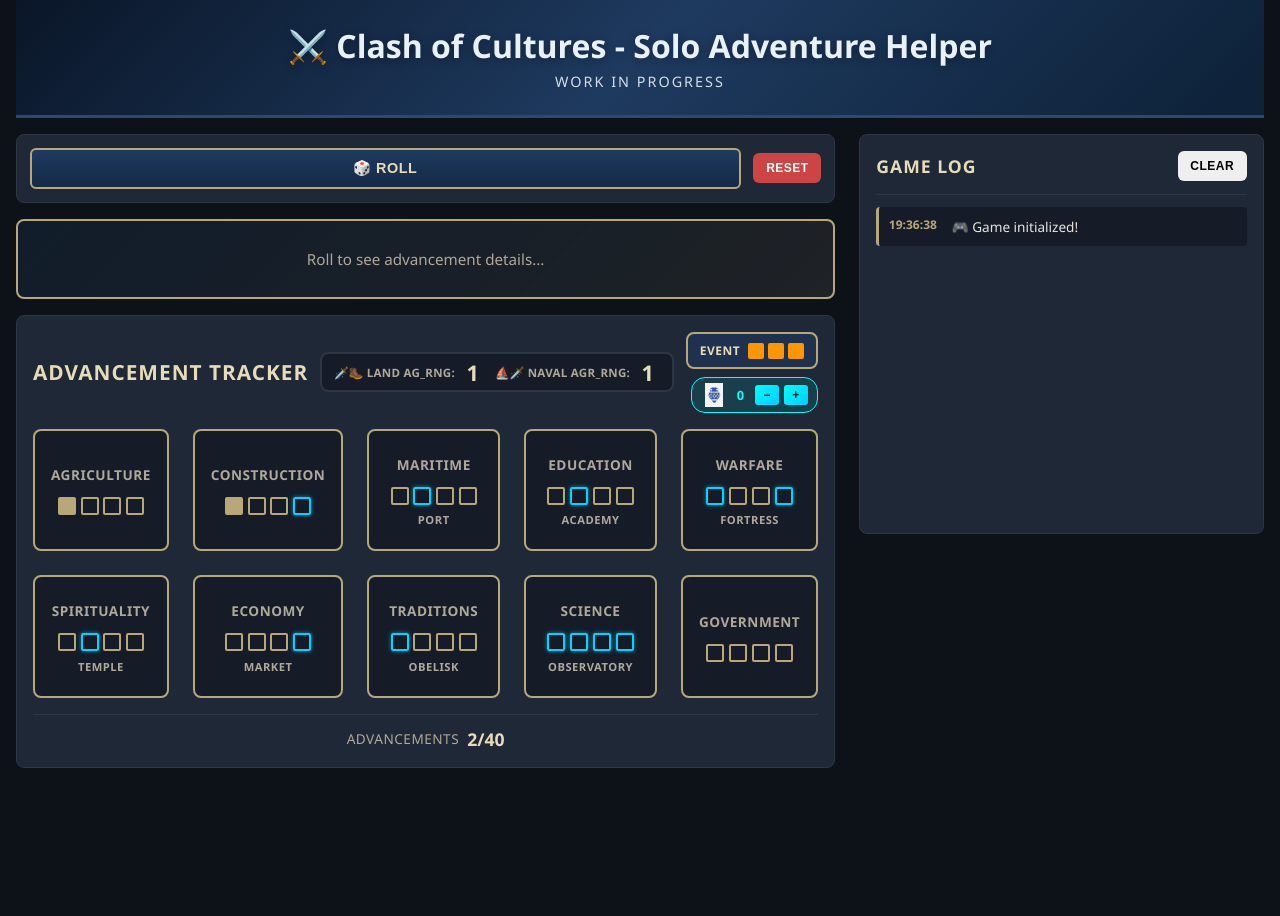
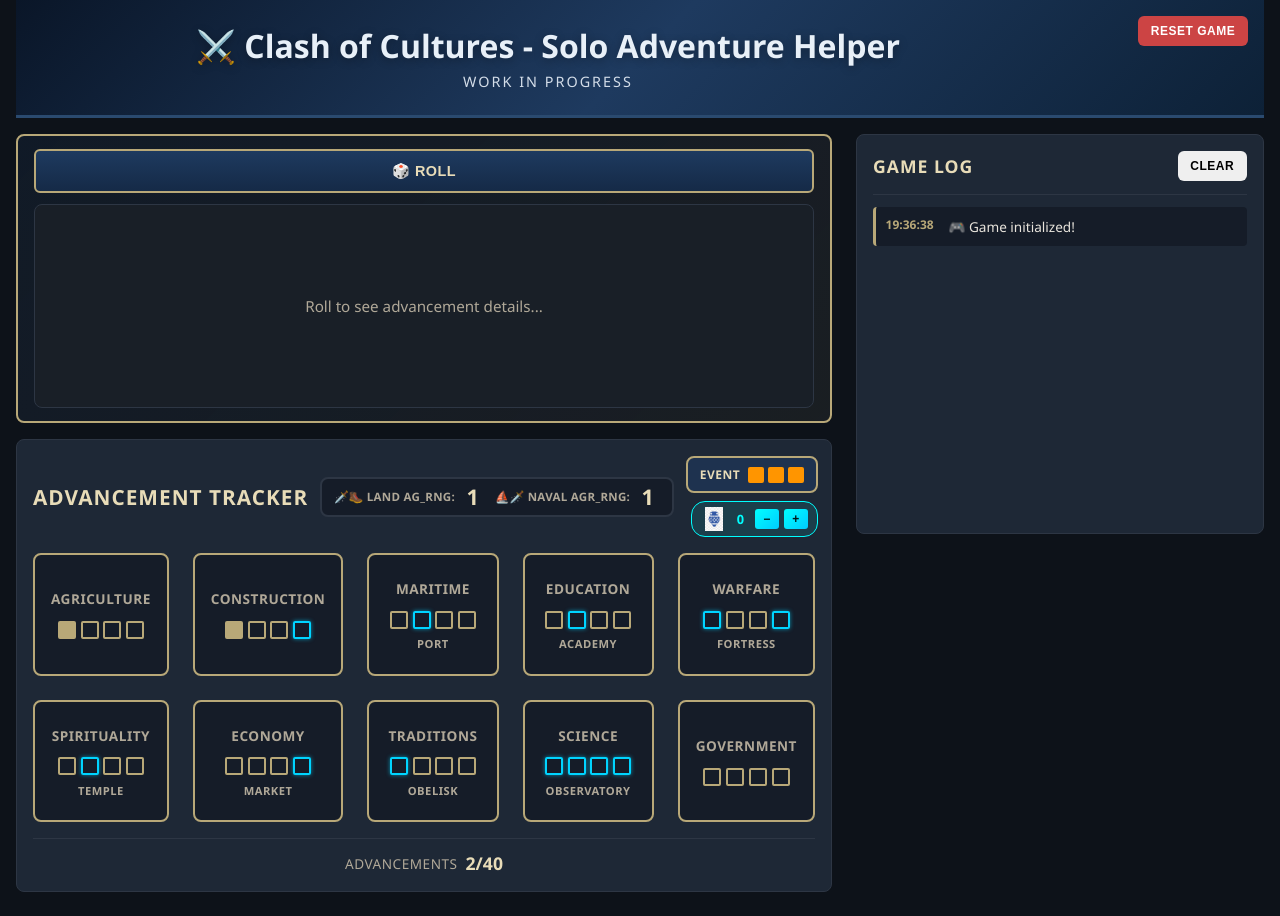
Before and after one commit to raptorsvk/CoC_IBO, a plain HTML site: page index.html in a window 1280 px wide. Before the commit the page ends 800 px from the top, so only its background shows below. Drawn offline with Linux system fonts and the light colour scheme.

Commit message:
more redesign

```diff
--- a/index.html
+++ b/index.html
@@ -10,26 +10,23 @@
     <div class="container">
         <!-- Header (navy blue) -->
         <header class="header">
+            <button type="button" id="resetGameBtn" class="btn btn-danger btn-small header-reset-btn">Reset game</button>
             <h1>⚔️ Clash of Cultures - Solo Adventure Helper</h1>
             <p class="subtitle">work in progress</p>
         </header>
 
         <!-- Main Content -->
         <div class="main-grid">
-            <!-- Left Panel: Tracker (Large) -->
             <div class="left-panel">
-                <!-- Roll Controls -->
-                <section class="control-section compact">
-                    <div class="control-row">
-                        <button id="rollBtn" class="btn btn-primary">🎲 Roll</button>
-                        <button id="resetGameBtn" class="btn btn-danger btn-small">Reset</button>
-                    </div>
-                </section>
-
-                <!-- Roll Info Section -->
-                <section class="info-section">
-                    <div id="rollInfo">
-                        <p class="info-placeholder">Roll to see advancement details...</p>
+                <!-- Roll + roll result (fixed-height text area) -->
+                <section class="roll-action-section">
+                    <div class="roll-action-row">
+                        <button type="button" id="rollBtn" class="btn btn-primary roll-action-btn">🎲 Roll</button>
+                        <div class="roll-info-panel" aria-label="Roll result">
+                            <div id="rollInfo">
+                                <p class="info-placeholder">Roll to see advancement details...</p>
+                            </div>
+                        </div>
                     </div>
                 </section>
 
@@ -159,7 +156,6 @@
                 </section>
             </div>
 
-            <!-- Right Panel: Log (SMALLER) -->
             <div class="right-panel">
                 <section class="log-section">
                     <div class="log-header">
--- a/style.css
+++ b/style.css
@@ -37,11 +37,23 @@
 
 /* Header - Navy blue gradient */
 .header {
+    position: relative;
     background: linear-gradient(135deg, #0a1628 0%, #1e3a5f 50%, #0d2137 100%);
     padding: 1.5rem;
+    padding-right: 13rem;
     text-align: center;
     border-bottom: 3px solid #2a4a6f;
     margin-bottom: 1rem;
+}
+
+.header-reset-btn {
+    position: absolute;
+    top: 1rem;
+    right: 1rem;
+    z-index: 2;
+    white-space: nowrap;
+    text-transform: none;
+    letter-spacing: 0.02em;
 }
 
 .header h1 {
@@ -178,6 +190,20 @@
     display: grid;
     grid-template-columns: 2fr 1fr;
     gap: 1.5rem;
+    align-items: start;
+}
+
+/* Left: roll + tracker — height is independent of log length */
+.left-panel,
+.right-panel {
+    display: flex;
+    flex-direction: column;
+    gap: 1rem;
+    min-width: 0;
+}
+
+.left-panel {
+    overflow: visible;
 }
 
 @media (max-width: 1200px) {
@@ -186,22 +212,11 @@
     }
 }
 
-/* Panels */
-.left-panel,
-.right-panel {
-    display: flex;
-    flex-direction: column;
-    gap: 1rem;
-}
-
-.left-panel {
-    overflow: visible;
-}
-
 /* Sections */
 .control-section,
 .tracker-section,
-.info-section {
+.info-section,
+.roll-action-section {
     background-color: var(--bg-light);
     border: 1px solid var(--border-color);
     border-radius: 8px;
@@ -215,7 +230,8 @@
 
 .control-section:hover,
 .tracker-section:hover,
-.info-section:hover {
+.info-section:hover,
+.roll-action-section:hover {
     border-color: var(--paper-dark);
     box-shadow: 0 4px 12px rgba(232, 220, 184, 0.08);
 }
@@ -223,7 +239,8 @@
 .control-section h2,
 .control-section h3,
 .tracker-section h2,
-.info-section h2 {
+.info-section h2,
+.roll-action-section h2 {
     color: var(--paper);
     font-size: 1.1rem;
     margin-bottom: 0.8rem;
@@ -237,7 +254,7 @@
     margin-bottom: 1rem;
 }
 
-/* Roll Info Section */
+/* Roll Info Section (legacy if used elsewhere) */
 .info-section {
     background: linear-gradient(135deg, rgba(30, 58, 95, 0.25), rgba(232, 220, 184, 0.08));
     border: 2px solid var(--paper-dark);
@@ -247,6 +264,65 @@
     align-items: center;
     justify-content: center;
     border-radius: 8px;
+}
+
+/* Roll button + fixed-height result panel */
+.roll-action-section {
+    --roll-panel-height: 12.75rem;
+    background: linear-gradient(135deg, rgba(30, 58, 95, 0.2), rgba(232, 220, 184, 0.06));
+    border: 2px solid var(--paper-dark);
+    padding: 0.85rem 1rem;
+}
+
+.roll-action-row {
+    display: flex;
+    flex-direction: column;
+    align-items: stretch;
+    gap: 0.65rem;
+}
+
+/* Roll above text — same width as text panel below */
+.roll-action-btn {
+    flex: 0 0 auto;
+    align-self: stretch;
+    box-sizing: border-box;
+    width: 100%;
+    max-width: none;
+    height: auto;
+    min-height: 2.75rem;
+    padding: 0.55rem 0.85rem;
+    font-size: 0.85rem;
+    letter-spacing: 0.04em;
+    display: flex;
+    align-items: center;
+    justify-content: center;
+}
+
+/* Fixed height — taller to avoid scroll for typical roll messages */
+.roll-info-panel {
+    flex: 0 0 auto;
+    width: 100%;
+    min-width: 0;
+    height: var(--roll-panel-height);
+    min-height: var(--roll-panel-height);
+    max-height: var(--roll-panel-height);
+    border: 1px solid var(--border-color);
+    border-radius: 8px;
+    background: #191f27;
+    padding: 0.65rem 0.85rem;
+    overflow: hidden;
+    display: flex;
+    align-items: center;
+    justify-content: center;
+}
+
+.roll-info-panel #rollInfo {
+    width: 100%;
+    max-height: 100%;
+    overflow-y: auto;
+    overflow-x: hidden;
+    text-align: center;
+    -webkit-overflow-scrolling: touch;
 }
 
 #rollInfo {
@@ -830,7 +906,7 @@
     width: 100%;
 }
 
-/* Log Section (SMALLER) */
+/* Log Section — fixed height; long entries scroll inside (does not stretch tracker) */
 .log-section {
     background-color: var(--bg-light);
     border: 1px solid var(--border-color);
@@ -838,9 +914,11 @@
     padding: 1rem;
     display: flex;
     flex-direction: column;
-    height: 100%;
     min-height: 400px;
     max-height: 400px;
+    height: 400px;
+    box-sizing: border-box;
+    overflow: hidden;
 }
 
 .log-header {
@@ -861,7 +939,8 @@
 }
 
 .log-container {
-    flex: 1;
+    flex: 1 1 auto;
+    min-height: 0;
     overflow-y: auto;
     display: flex;
     flex-direction: column;
@@ -954,12 +1033,32 @@
 }
 
 @media (max-width: 768px) {
+    .header {
+        padding-right: 1rem;
+        padding-top: 3.25rem;
+    }
+
+    .header-reset-btn {
+        top: 0.65rem;
+        right: 0.65rem;
+        font-size: 0.65rem;
+        padding: 0.45rem 0.55rem;
+        white-space: normal;
+        max-width: 42vw;
+        text-align: center;
+        line-height: 1.2;
+    }
+
     .header h1 {
         font-size: 1.5rem;
     }
 
     .header .subtitle {
         font-size: 0.8rem;
+    }
+
+    .roll-action-section {
+        --roll-panel-height: 11rem;
     }
 
     .main-grid {
```
